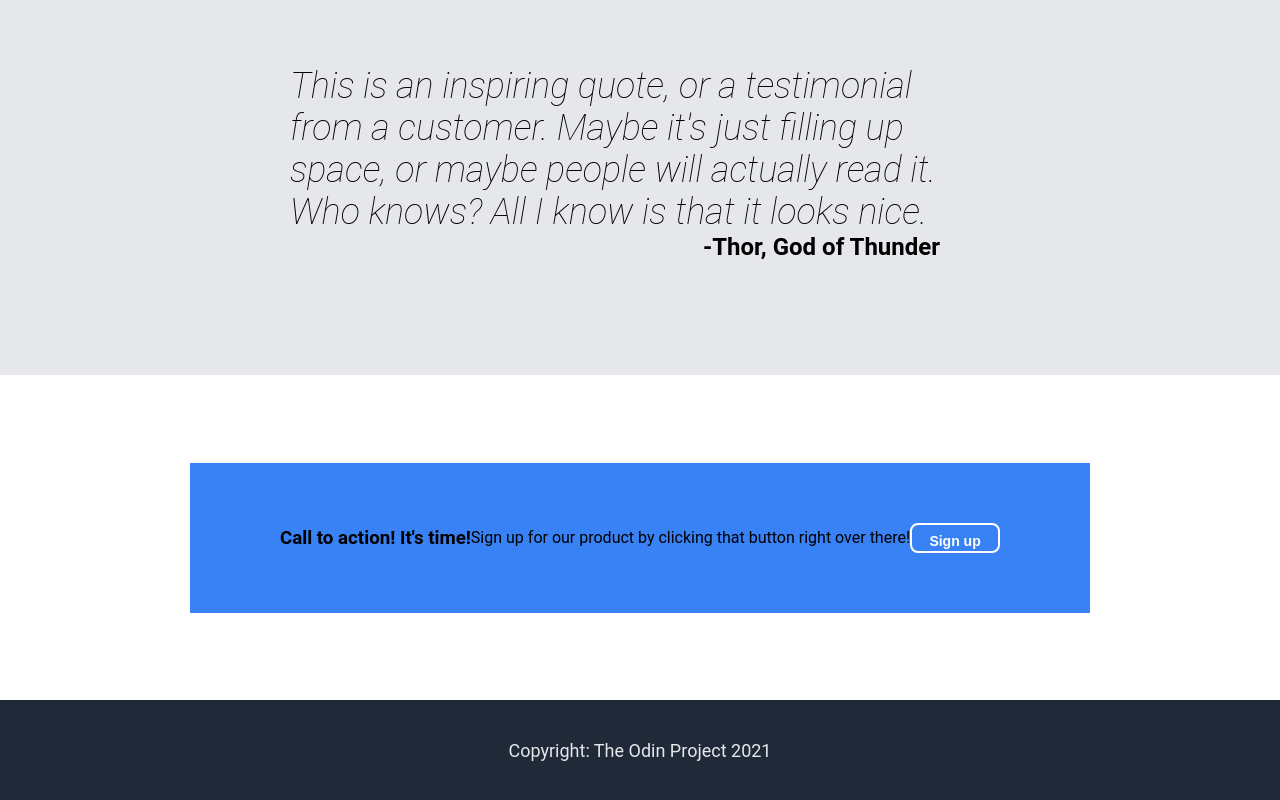
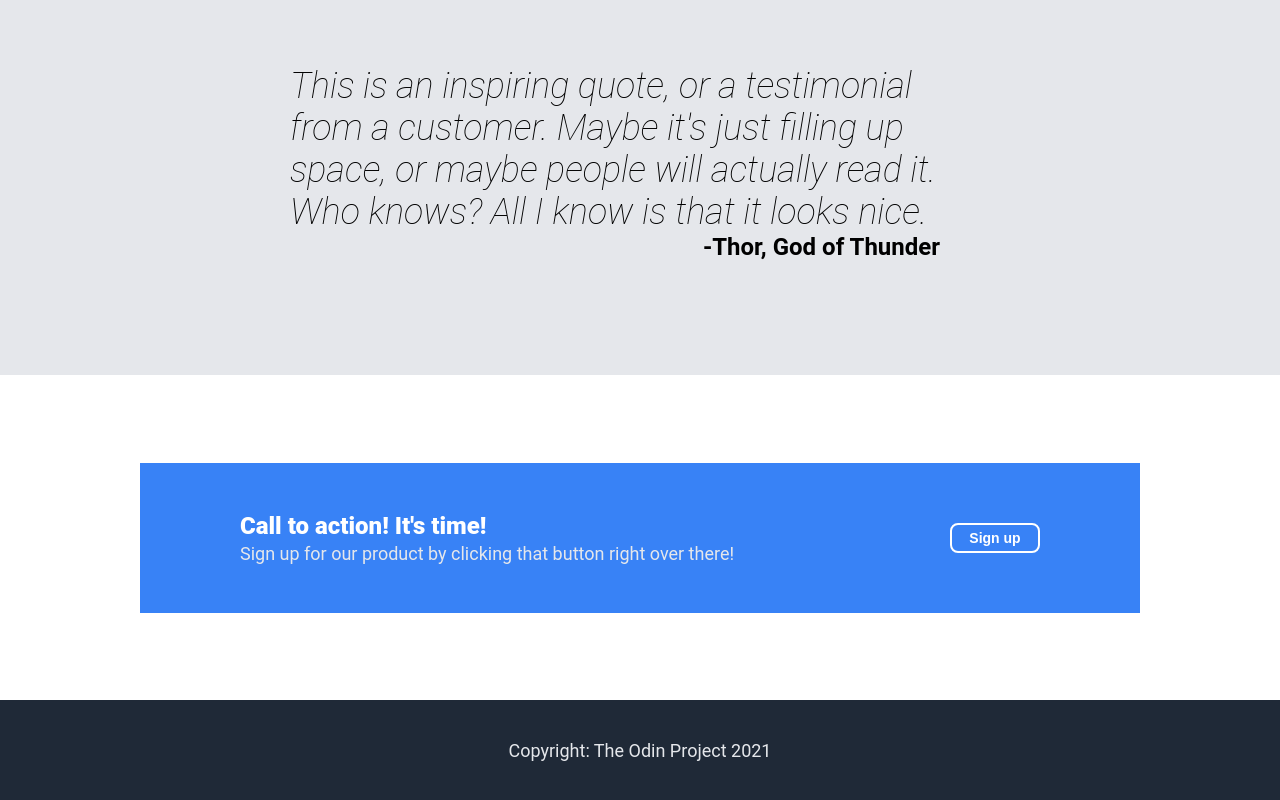
Before and after one commit to aaron-sisk/landing-page, a plain HTML site: page index.html in a window 1280 px wide. Shown: the part 900-1700 px from the top of the page. Drawn offline with Linux system fonts and the light colour scheme.

Commit message:
fix: cta and footer flex

```diff
--- a/css/style.css
+++ b/css/style.css
@@ -173,14 +173,33 @@ body {
 
 .call-to-action {
     display:flex;
-    justify-content: center;
+    justify-content: space-between;
     align-items: center;
-    width: 900px;
+    width: 800px;
     height: 150px;
+    padding: 0px 100px;
     background-color: #3882F6;
+    color: white;
+}
+
+.cta-prompt {
+    display: flex;
+    flex-direction: column;
+    align-items: flex-start;
+    margin: 0;
+    gap: 3px;
+}
+
+h3.cta-prompt {
+    font-size: 24px;
+    font-weight: 800;
+    margin: 0-px;
 }
 
 .cta-button {
+    display: flex;
+    align-items: center;
+    justify-content: center;
     margin: 0;
     background-color: #3882F6;
     color: white;
@@ -210,20 +229,17 @@ h2 {
     margin: 0;
 }
 
-a,
+a.header-links,
 p.subtext,
-p.copyright {
+p.copyright,
+p.cta-prompt {
     margin:0;
     font-size: 18px;
     color: #E5E7EB;
 }
 
-ul {
+ul.header-links {
     display: flex;
     flex-direction: row;
     list-style-type: none;
 }
-
-a {
-
-}
--- a/index.html
+++ b/index.html
@@ -64,8 +64,10 @@
     <div class="footer">
         <div class="cta-container">
             <div class="call-to-action">
-                <h3>Call to action! It's time!</h3>
-                <p>Sign up for our product by clicking that button right over there!</p>
+                <div class="cta-prompt">
+                    <h3 class="cta-prompt">Call to action! It's time!</h3>
+                    <p class="cta-prompt">Sign up for our product by clicking that button right over there!</p>
+                </div>
                 <button class="cta-button">Sign up</button>
             </div>
         </div>
```
